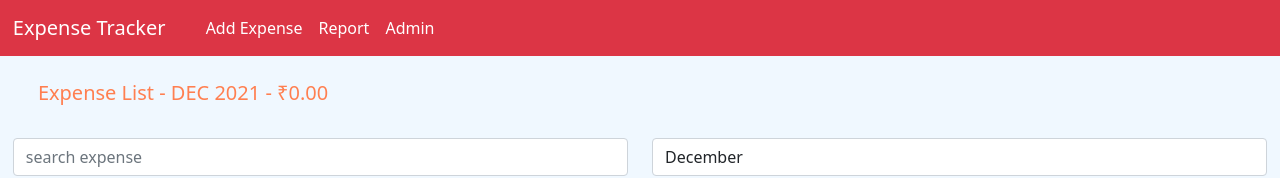
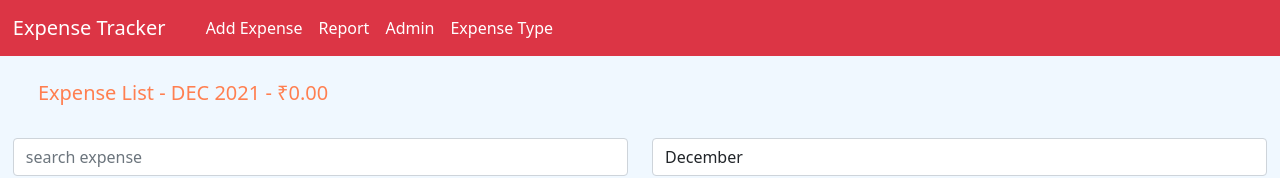
Before and after one commit to giri-webcodes/expensetracker-mobile, a website: page index.html in a window 1280 px wide. Shown: the top 178 px of the page. Drawn offline with nearby package versions, Linux system fonts and the light colour scheme.

Commit message:
Update index.html

```diff
--- a/index.html
+++ b/index.html
@@ -26,6 +26,9 @@
               </li>
               <li class="nav-item">
                 <a class="nav-link" href="admin.html">Admin</a>
+              </li>
+                         <li class="nav-item">
+                <a class="nav-link" href="expensetype.html">Expense Type</a>
               </li>
             </ul>
         </div>
```
